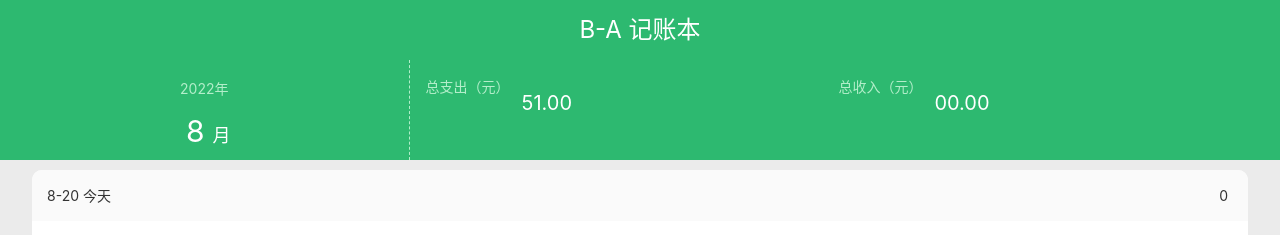
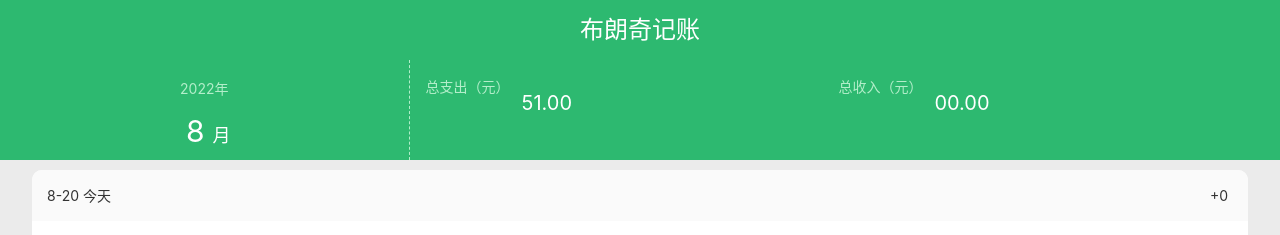
Before and after one commit to isCCcc/blanche-account-website, a Vue app: page /#/money in a window 1280 px wide. Both pictures are taken after a click on the button "OK". Shown: the top 235 px of the page. Built offline with nearby package versions, Linux system fonts and the light colour scheme.

Commit message:
优化 detail 页面的支出与收入相关的数据展示

```diff
--- a/src/components/Detail/Content.vue
+++ b/src/components/Detail/Content.vue
@@ -4,7 +4,7 @@
       <ol>
         <li class="title">
           <span class="time">{{ beautify(record.title) }}</span>
-          <span class="money">{{ record.total > 0 ? '+' + record.total : record.total }}</span>
+          <span class="money">{{ dailyExpense(record.total) }}</span>
         </li>
 
         <ul>
@@ -40,9 +40,10 @@ export default class Content extends Vue {
 
     const newList = clone(recordList)
         .sort((a: RecordItem, b: RecordItem) => dayjs(b.createAt).valueOf() - dayjs(a.createAt).valueOf());
-    type Result = { title: string, total?: number, items: RecordItem[] }[]
+    type Result = { title: string, total: { income: number | 0, outcome: number | 0 }, items: RecordItem[] }[]
     const result: Result = [{
       title: dayjs(newList[0].createAt).format('YYYY-MM-DD'),
+      total: {income: 0, outcome: 0},
       items: [newList[0]]
     }];
     for (let i = 1; i < newList.length; i++) {
@@ -53,20 +54,36 @@ export default class Content extends Vue {
       } else {
         result.push({
           title: dayjs(newList[i].createAt).format('YYYY-MM-DD'),
+          total: {income: 0, outcome: 0},
           items: [newList[i]]
         });
       }
     }
     result.map(group => {
-      group.total = group.items.reduce((sum, item) => {
+      group.total.income = group.items.reduce((sum, item) => {
         if (item.type === '+') {
-          return formatFloat(sum+item.amount);
+          return formatFloat(sum + item.amount);
         } else {
-          return formatFloat(sum-item.amount);
+          // return formatFloat(sum - item.amount);
+          return sum;
+        }
+      }, 0);
+      group.total.outcome = group.items.reduce((sum, item) => {
+        if (item.type === '-') {
+          return formatFloat(sum + item.amount);
+        } else {
+          // return formatFloat(sum - item.amount);
+          return sum;
         }
       }, 0);
     });
+    this.$store.state.dailyExpense = result;
     return result;
+  }
+
+  dailyExpense(item:{income:number,outcome:number}) {
+    const result = formatFloat(item.income - item.outcome);
+    return result >= 0 ? '+' + result : result;
   }
 
   beautify(string: string) {
--- a/src/components/Detail/Nav.vue
+++ b/src/components/Detail/Nav.vue
@@ -1,6 +1,6 @@
 <template>
   <div class="nav">
-    <div class="title">B-A 记账本</div>
+    <div class="title">布朗奇记账</div>
     <div class="time">
       <div class="year">2022年</div>
       <div class="month"><span>8</span>月</div>
@@ -15,6 +15,7 @@
         <span class="number">00.00</span>
       </li>
     </ul>
+<!--    {{result}}-->
   </div>
 </template>
 
@@ -24,6 +25,22 @@ import {Component} from 'vue-property-decorator';
 
 @Component
 export default class Nav extends Vue {
+  recordList = this.$store.state.recordList;
+  totalAmount = this.$store.state.totalAmount;
+
+  mounted(){
+    console.log(this.$store.state.dailyExpense);
+  }
+  // get result(){
+  //   if(this.$store.state.result.length===0) {
+  //     // eslint-disable-next-line getter-return
+  //     return ;
+  //   }
+  //   console.log('{{{{{{{{');
+  //   console.log(this.$store.state.result);
+  //
+  //   return this.totalAmount;
+  // }
 
 }
 </script>
--- a/src/store/index.ts
+++ b/src/store/index.ts
@@ -8,6 +8,7 @@ type storeState = {
     selectedTags: string[];
     tagList: string[];
     recordList: RecordItem[];
+    dailyExpense:{title:string,items:[],total:number}[];
     // tagListError: '' | 'duplicate';
     // currentRecord: RecordItem | undefined;
     // recordListError: '' | 'notfound';
@@ -16,7 +17,8 @@ const store = new Vuex.Store({
     state: {
         selectedTags: [],
         tagList: JSON.parse(window.localStorage.getItem('tag-list') || '[]'),
-        recordList: JSON.parse(window.localStorage.getItem('record-list') || '[]')
+        recordList: JSON.parse(window.localStorage.getItem('record-list') || '[]'),
+        dailyExpense:[]
     } as storeState,
     mutations: {
         selectedTags(state, tags) {
--- a/src/views/Statistics.vue
+++ b/src/views/Statistics.vue
@@ -1,7 +1,7 @@
 <template>
   <Layout>
     <Tabs :data-source="recordTypeList" :value.sync="type"></Tabs>
-    <Tabs class-prefix="interval" :data-source="intervalList" :value.sync="interval"></Tabs>
+<!--    <Tabs class-prefix="interval" :data-source="intervalList" :value.sync="interval"></Tabs>-->
 
     <ol>
       <li v-for="(record,index) in result" :key="index">
@@ -53,7 +53,6 @@ export default class Statistics extends Vue {
       hashTable[date] = hashTable[date] || {title: date, items: []};
       hashTable[date].items.push(recordList[i]);
     }
-    console.log(hashTable);
     return hashTable;
   }
 }
```
Also changed, not shown: src/custom.d.ts (+0 -7 lines).
